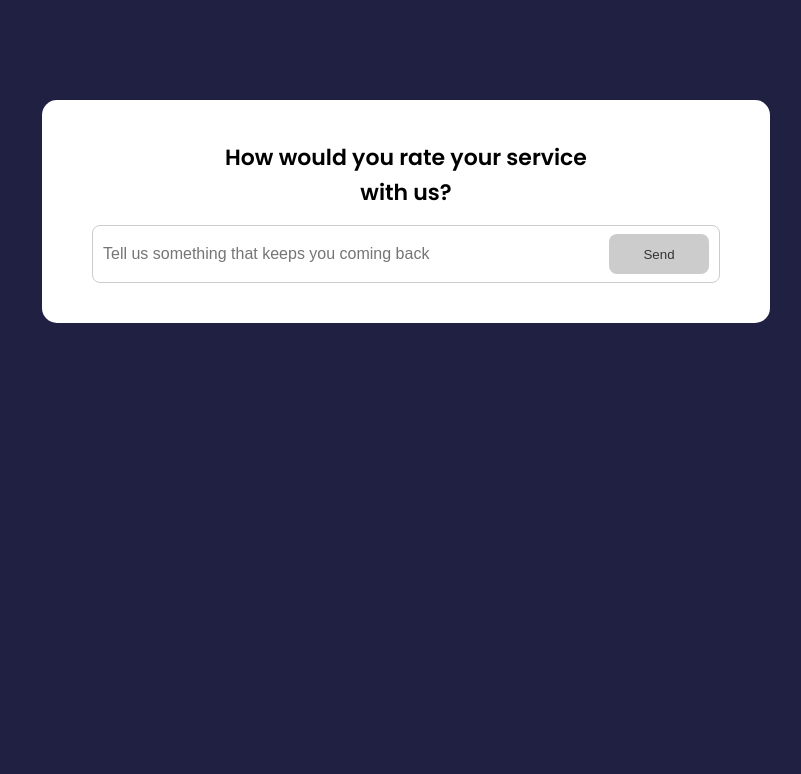
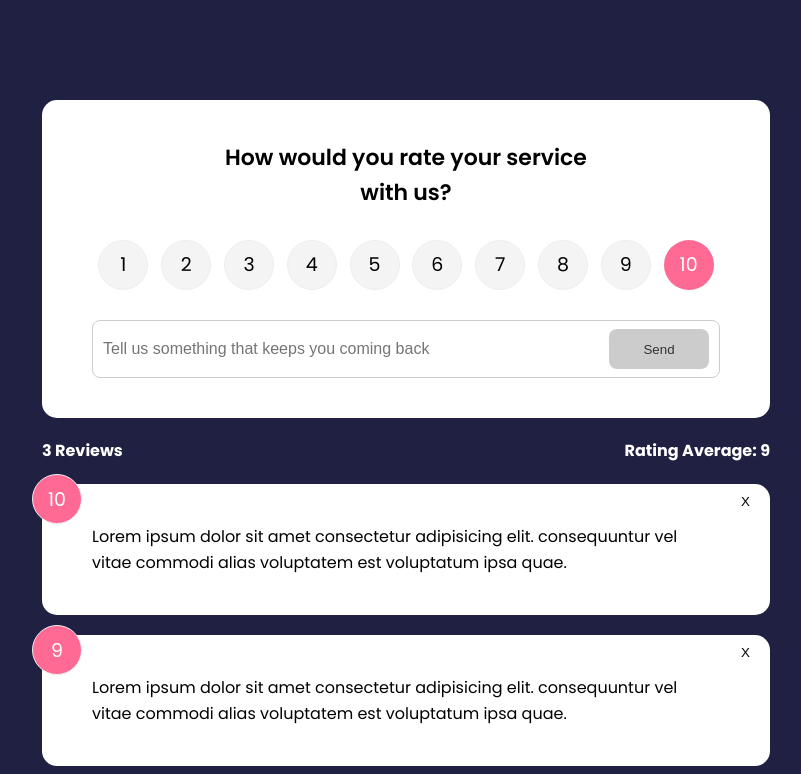
Before and after one commit to elvis-ndubuisi/svelte_feedback_app, a Svelte app: page / in a window 1280 px wide. Shown: the top 774 px of the page, without its empty margins (234-1035 px from the left). Built offline with nearby package versions, Linux system fonts and the light colour scheme.

Commit message:
Ratomg component.

```diff
--- a/src/components/FeedbackForm.svelte
+++ b/src/components/FeedbackForm.svelte
@@ -1,24 +1,38 @@
 <script>
     import Card from './Card.svelte';
     import Button from './Button.svelte';
+    import RatingSelect from './RatingSelect.svelte'
 
     let text = "";
+    let rating = 10;
     let btnDisabled = true;
+    let min = 10;
+    let message = "";
+
+    const handleInput =()=>{
+      if (text.trim().length <= min ) {
+        message = `Text must be at least ${min} characters`;
+        btnDisabled = true;
+      }else {
+        message = null;
+        btnDisabled = false;
+      }
+    }
 </script>
 
 <Card>
     <header><h2>How would you rate your service with us?</h2></header>
     <form>
-        <!-- <RatingSelect on:rating-select={handleSelect} /> -->
+        <RatingSelect />
         <div class="input-group">
           <input type="text" on:input={handleInput} bind:value = {text} placeholder="Tell us something that keeps you coming back">
           <Button disabled={btnDisabled} type="submit">Send</Button>
         </div>
-        <!-- {#if message}
+        {#if message}
           <div class="message">
             {message}
           </div>
-        {/if} -->
+        {/if}
       </form>
 </Card>
 
--- /dev/null
+++ b/src/components/RatingSelect.svelte
@@ -0,0 +1,100 @@
+<script>
+    import {createEventDispatcher} from 'svelte';
+
+    const dispatch = createEventDispatcher();
+
+    let selected = 10;
+
+    const onChange = (e) => {
+        selected = e.currentTarget.value;
+        dispatch('rating-select', selected);
+    }
+</script>
+
+<ul class="rating">
+    <li>
+      <input type="radio" id="num1" name="rating" value="1" on:change={onChange} checked={selected===1} />
+      <label for="num1">1</label>
+    </li>
+    <li>
+      <input type="radio" id="num2" name="rating" value="2" on:change={onChange} checked={selected===2} />
+      <label for="num2">2</label>
+    </li>
+    <li>
+      <input type="radio" id="num3" name="rating" value="3" on:change={onChange} checked={selected===3} />
+      <label for="num3">3</label>
+    </li>
+    <li>
+      <input type="radio" id="num4" name="rating" value="4" on:change={onChange} checked={selected===4} />
+      <label for="num4">4</label>
+    </li>
+    <li>
+      <input type="radio" id="num5" name="rating" value="5" on:change={onChange} checked={selected===5} />
+      <label for="num5">5</label>
+    </li>
+    <li>
+      <input type="radio" id="num6" name="rating" value="6" on:change={onChange} checked={selected===6} />
+      <label for="num6">6</label>
+    </li>
+    <li>
+      <input type="radio" id="num7" name="rating" value="7" on:change={onChange} checked={selected===7} />
+      <label for="num7">7</label>
+    </li>
+    <li>
+      <input type="radio" id="num8" name="rating" value="8" on:change={onChange} checked={selected===8} />
+      <label for="num8">8</label>
+    </li>
+    <li>
+      <input type="radio" id="num9" name="rating" value="9" on:change={onChange} checked={selected===9} />
+      <label for="num9">9</label>
+    </li>
+    <li>
+      <input type="radio" id="num10" name="rating" value="10" on:change={onChange} checked={selected===10} />
+      <label for="num10">10</label>
+    </li>
+  </ul>
+
+  <style>
+    .rating {
+      display: flex;
+      align-items: center;
+      justify-content: space-around;
+      margin: 30px 0;
+    }
+    .rating li {
+      position: relative;
+      background: #f4f4f4;
+      width: 50px;
+      height: 50px;
+      padding: 10px;
+      text-align: center;
+      border-radius: 50%;
+      font-size: 19px;
+      border: 1px #eee solid;
+      transition: 0.3s;
+    }
+    .rating li label {
+      position: absolute;
+      top: 50%;
+      left: 50%;
+      width: 50px;
+      height: 50px;
+      padding: 10px;
+      border-radius: 50%;
+      transform: translate(-50%, -50%);
+      cursor: pointer;
+    }
+    .rating li:hover {
+      background: #ff6a95;
+      color: #fff;
+    }
+    /* Make actual radio select invisible */
+    [type='radio'] {
+      opacity: 0;
+    }
+    /* Use the sibling select */
+    [type='radio']:checked ~ label {
+      background: #ff6a95;
+      color: #fff;
+    }
+  </style>
```
